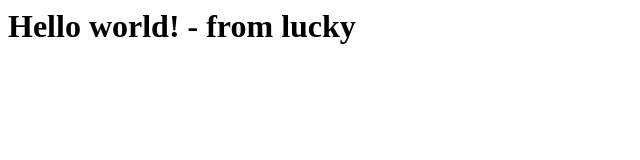
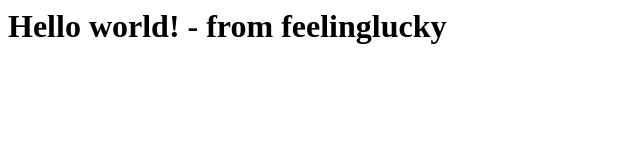
Before and after one commit to Lane391/feelinglucky.github.com, a plain HTML site: page index.html in a window 1280 px wide. Shown: the whole page, without its empty margins (0-640 px from the left). Drawn offline with Linux system fonts and the light colour scheme.

Commit message:
modify index.html

```diff
--- a/index.html
+++ b/index.html
@@ -1 +1,2 @@
-<h1>Hello world! - from lucky</h1>
+<h1>Hello world! -
+    from feelinglucky</h1>
```
